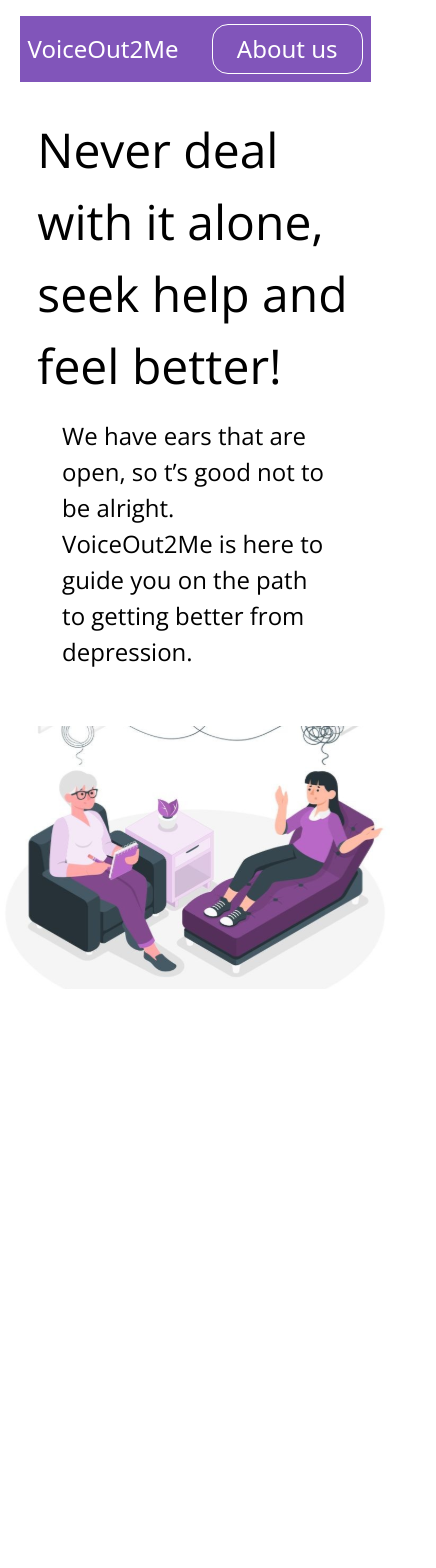
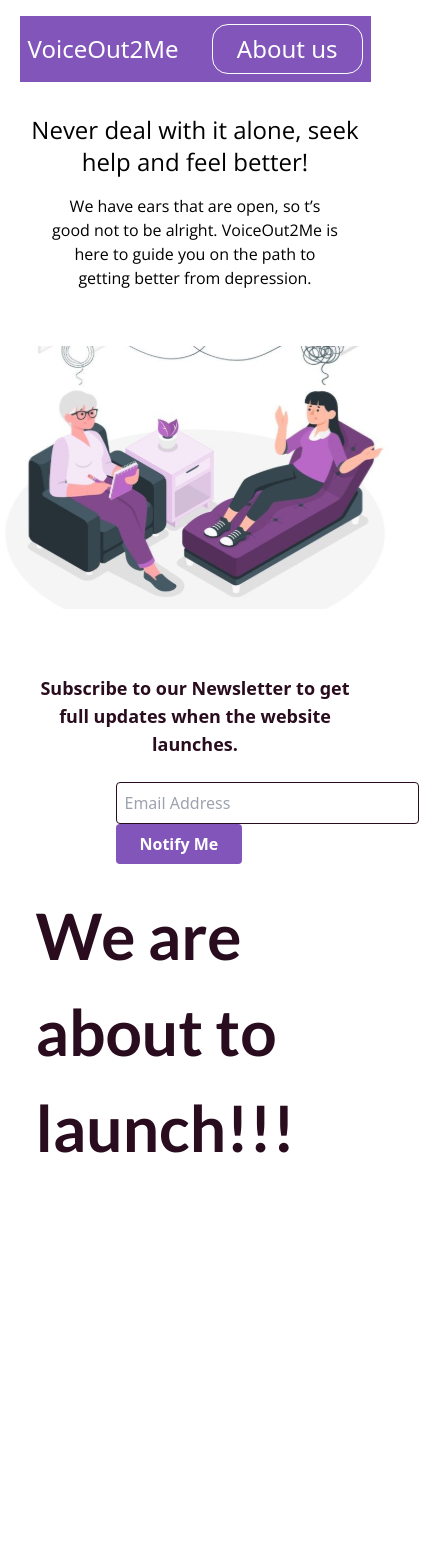
Before and after one commit to ichie-Ozor/voiceOut2Me, a React (Create React App) app: page / in a window 390 px wide. Shown: the top 1568 px of the page, 436 px wide, since content can reach past the window. After the commit the page ends 1232 px from the top, so only its background shows below. Built offline with nearby package versions, Linux system fonts and the light colour scheme.

Commit message:
mobile view fist commit

```diff
--- a/src/component/Buttons/PrimaryBtn1.jsx
+++ b/src/component/Buttons/PrimaryBtn1.jsx
@@ -3,7 +3,9 @@ import React from "react";
 const PrimaryBtn1 = ({ Name }) => {
   return (
     <div>
-      <button className="px-6 py-2 bg-[#8155BA] rounded hover:opacity-80 font-bold">{Name}</button>
+      <button className="px-6 py-2 bg-[#8155BA] rounded hover:opacity-80 font-bold"
+
+      >{Name}</button>
     </div>
   );
 };
@@ -13,7 +15,8 @@ export default PrimaryBtn1;
 export const SecondaryBtn1 = ({ Name }) => {
   return (
     <div>
-      <button className="w-[314px] h-[54px] bg-[#8155BA]">
+      <button className="w-[314px] h-[54px] bg-[#8155BA] px-10"
+    >
         {Name}
       </button>
     </div>
--- a/src/component/comingpage/ComingPage.jsx
+++ b/src/component/comingpage/ComingPage.jsx
@@ -18,42 +18,43 @@ const ComingPage = () => {
       <section>
         <NavBar />
       </section>
-      <section className="w-[85vw] m-auto ">
-        <h1 className="font-OpenSand font-normal text-[48px] p-2">
+      <section className=" w-[92vw] md:w-[85vw] m-auto ">
+        <h1 className="font-OpenSand font-normal text-2xl text-center md:text-2xl md:text-left p-2 lg:text-left lg:text-4xl xl:text-5xl xl:mb-2">
           Never deal with it alone, seek help and feel better!
         </h1>
-        <p className="font-OpenSand font-normal text-[24px] p-2 w-[85%] m-auto">
+        <p className="font-OpenSand font-normal md:w-[82%] md:text-sm md:text md:ml-[5px] text-center xl:text-2xl lg:text-left lg:text-xl p-2 w-[85%] m-auto">
           We have ears that are open, so t’s good not to be alright. VoiceOut2Me
           is here to guide you on the path to getting better from depression.
         </p>
       </section>
       <section
-        className="hero-image w-screen h-[57.938rem] bg-pink-200 mt-[3rem]"
+        className="hero-image w-screen h-[17rem] xs:h-[20rem] sm:h-[30rem] lg:h-[40rem] xl:h-[57.938rem] bg-pink-200 mt-[3rem]"
         style={{
           background: `url(${HeroImage})`,
           backgroundSize: "contain",
           backgroundRepeat: "no-repeat",
         }}
       ></section>
-      <section className="subscribe-wrapper w-[80%] m-auto p-4 flex flex-col justify-center items-center gap-6 my-10">
-        <h1 className="subscribe-title text-[#290C1E] font-semibold text-2xl">
+      <section className="subscribe-wrapper w-[90%] lg:w-[80%] m-auto p-4 flex flex-col justify-center items-center gap-6 my-10">
+        <h1 className="subscribe-title text-[#290C1E] font-semibold text-lg text-center lg:text-2xl">
           Subscribe to our Newsletter to get full updates when the website
           launches.
         </h1>
         <form className="w-[100%]" action="#" onSubmit={submitHandler}>
-          <div className="input-btn-wrapper flex gap-2 w-[100%] items-center justify-center">
+          <div className="input-btn-wrapper sm:flex sm:gap-2 w-[100%] items-center justify-center ml-[5rem]">
             <input
-              className="w-[40%] border-[1px] border-[#290C1E] rounded p-2"
+              className="w-[95%] sm:w-[40%] border-[1px] border-[#290C1E] rounded p-2"
               type="text"
               placeholder="Email Address"
               onChange={onchangeHandler}
               value={email}
             />
-            <div className="text-white">
-              <PrimaryBtn1 Name="Notify Me" />
+            <div className="text-white w-80">
+              <PrimaryBtn1 Name="Notify Me"  />
             </div>
           </div>
         </form>
+        <h1 className=" font-bold text-[4rem] text-[#290C1E] font-Lato">We are about to launch!!!</h1>
       </section>
     </div>
   );
--- a/tailwind.config.js
+++ b/tailwind.config.js
@@ -8,9 +8,15 @@ module.exports = {
     extend: {
       fontFamily:{
         Lato:['Lato', 'sans-serif'],
-        OpenSand:['Open Sans', 'sans-serif']
-      }
+        OpenSand:['Open Sans', 'sans-serif'],
+      },
+
+      screens: {
+        'xs': '475px',
+        'sm': '576px',
     },
+
   },
   plugins: [],
 }
+}
```
